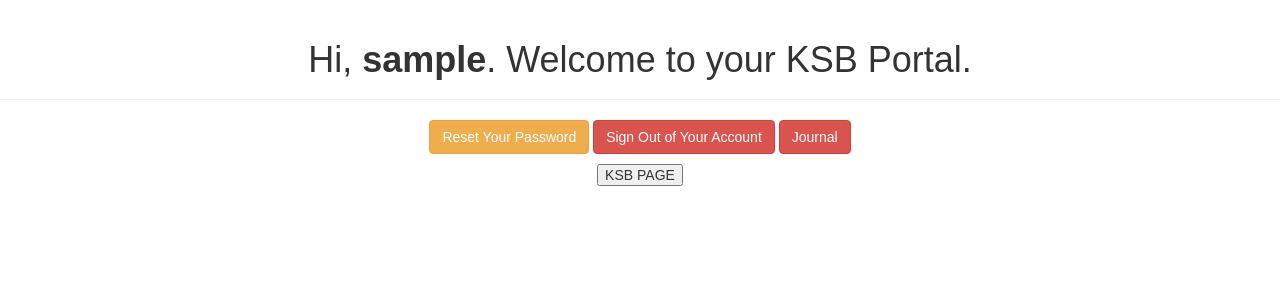
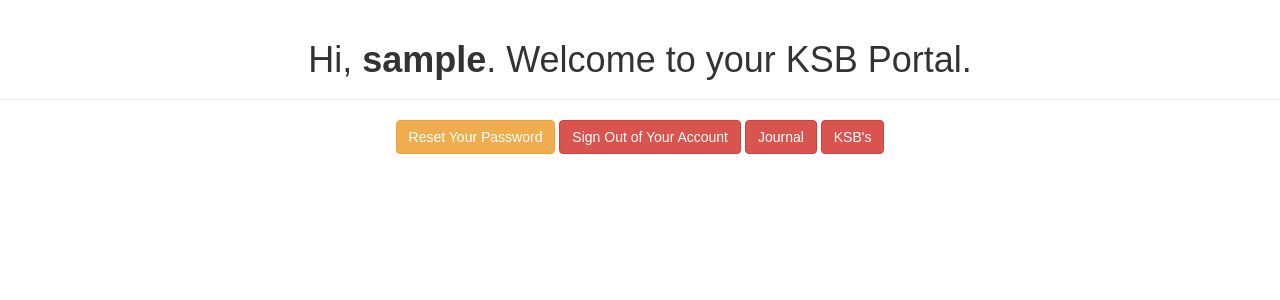
Before and after one commit to tbishop95/CO659, a PHP site: page /welcome.php in a window 1280 px wide. Shown: the top 300 px of the page. Run offline with PHP 8.4, Linux system fonts and the light colour scheme; the visitor is signed in with stand-in values (Sample User, id 1).

Commit message:
Add KSB Button

```diff
--- a/welcome.php
+++ b/welcome.php
@@ -27,9 +27,8 @@ if(!isset($_SESSION["loggedin"]) || $_SESSION["loggedin"] !== true){
         <a href="reset-password.php" class="btn btn-warning">Reset Your Password</a>
         <a href="logout.php" class="btn btn-danger">Sign Out of Your Account</a>
         <a href="journal.php" class="btn btn-danger">Journal</a>
-        <form method="get" action="ksb.php">
-          <button type="submit">KSB PAGE</button>
-  </form>
+        <a href="ksb.php" class="btn btn-danger">KSB's</a>
+
     </p>
 
 </body>
```
